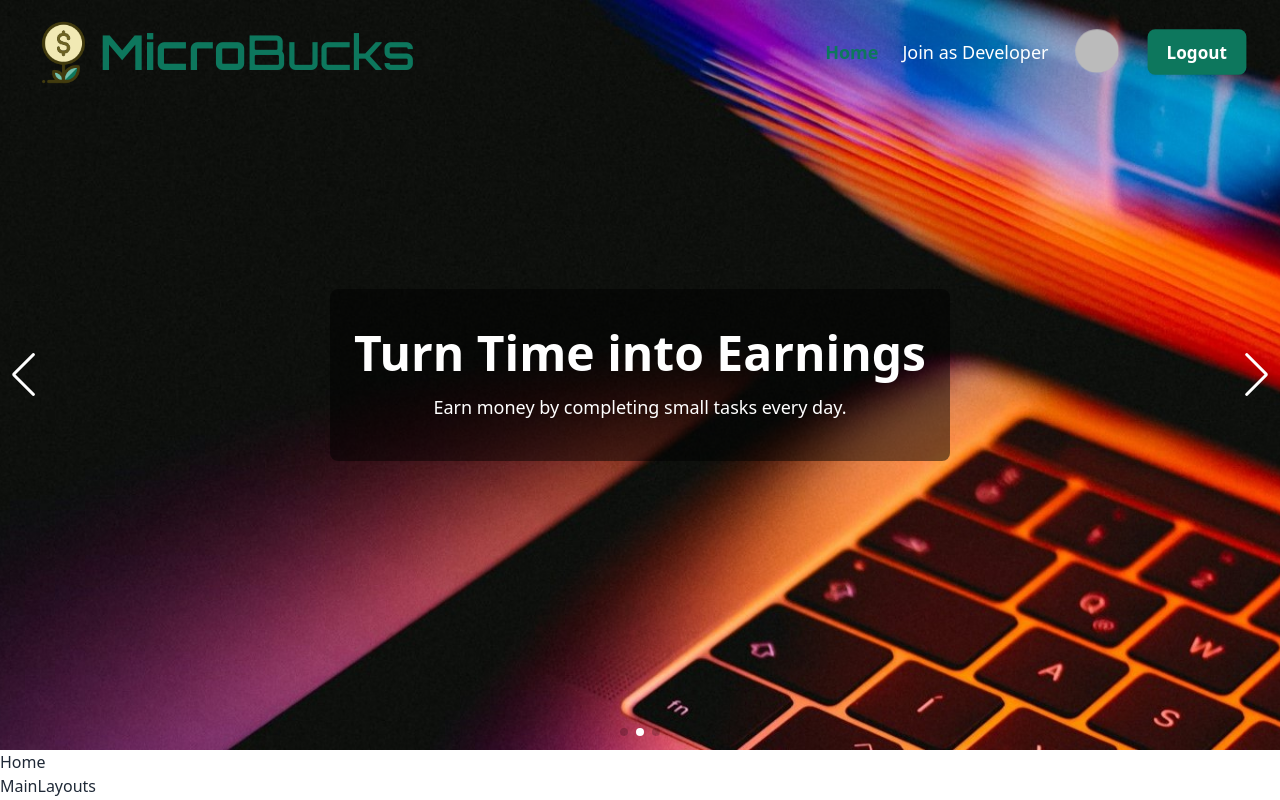
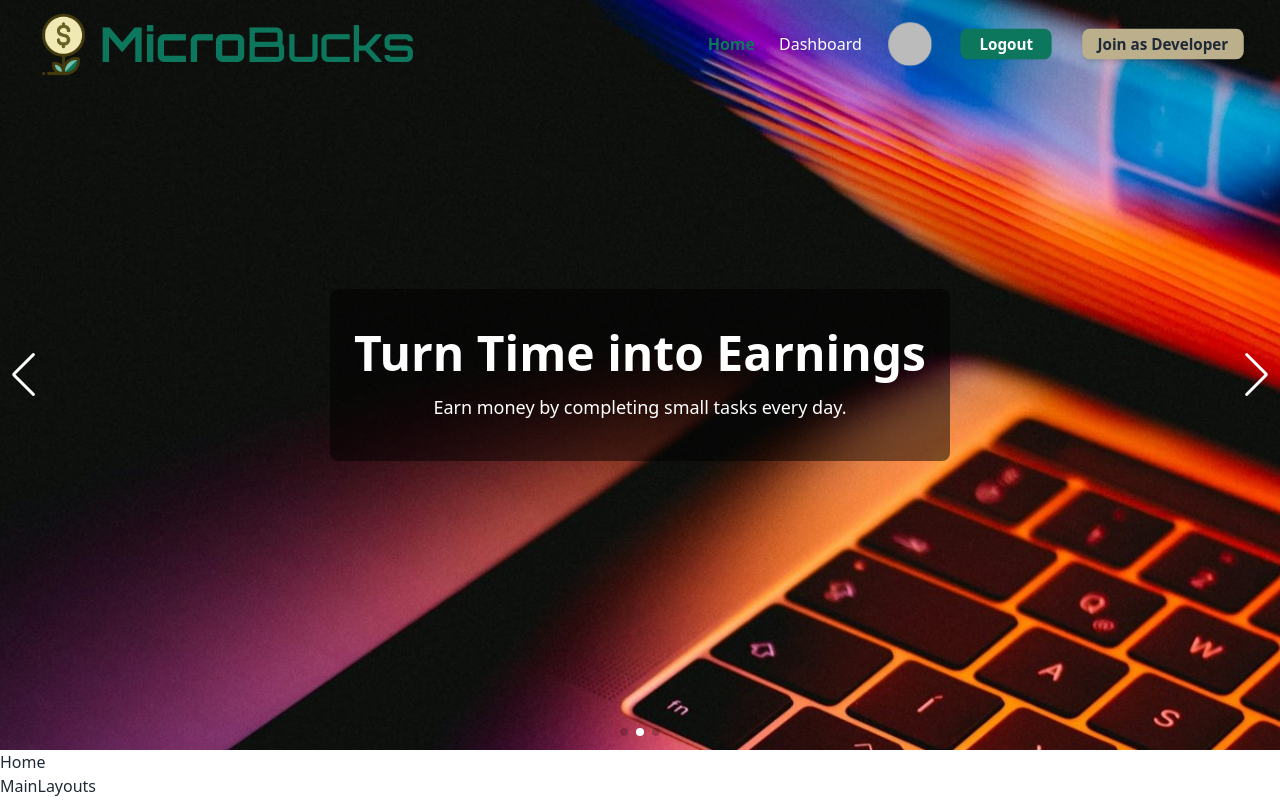
Before and after one commit to fahimprito/MicroBucks-client, a React (Vite) app: page / in a window 1280 px wide. Built offline with nearby package versions, Linux system fonts and the light colour scheme; no server answers; sample sign-in values are in the browser's storage.

Commit message:
navbar update, private route set

```diff
--- a/src/components/Navbar/Navbar.jsx
+++ b/src/components/Navbar/Navbar.jsx
@@ -41,14 +41,21 @@ const Navbar = () => {
                     Home
                 </NavLink>
             </li>
+
+            {
+                user && (
+                    <>
                         <li>
                             <NavLink
-                    to="/join-as-developer"
+                                to="/dashboard"
                                 className={({ isActive }) => (isActive ? "font-bold text-primary" : `${homeLocation ? `${navbarBackground ? "text-black" : "lg:text-white"}` : ""}`)}
                             >
-                    Join as Developer
+                                Dashboard
                             </NavLink>
                         </li>
+                    </>
+                )
+            }
 
             {
                 user ? (
@@ -70,7 +77,7 @@ const Navbar = () => {
                         <li>
                             <button
                                 onClick={logOutUser}
-                                className="btn max-sm:btn-sm bg-primary text-white hover:bg-[#0d775dd7] font-semibold text-lg px-5 border-none">
+                                className="btn btn-sm bg-primary text-white hover:bg-[#0d775dd7] font-semibold text-base px-5 border-none">
                                 Logout
                             </button>
                         </li>
@@ -80,28 +87,34 @@ const Navbar = () => {
                         <li>
                             <Link
                                 to="/login"
-                                className="btn max-sm:btn-sm bg-primary text-white hover:bg-[#0d775dd7] font-semibold text-lg px-5 border-none">
+                                className="btn btn-sm bg-primary text-white hover:bg-[#0d775dd7] font-semibold text-base px-5 border-none">
                                 Login
                             </Link>
                         </li>
                         <li>
                             <Link
                                 to="/register"
-                                className="btn max-sm:btn-sm bg-primary text-white hover:bg-[#0d775dd7] font-semibold text-lg px-5 border-none">
+                                className="btn btn-sm bg-primary text-white hover:bg-[#0d775dd7] font-semibold text-base px-5 border-none">
                                 Register
                             </Link>
                         </li>
                     </>
                 )
             }
+            <li
+                onClick={() => window.open("https://github.com/Programming-Hero-Web-Course4/b10a12-client-side-fahimprito", "_blank")}
+                className="btn btn-sm bg-accent hover:bg-[#d1c190] text-gray-800 text-base px-4 rounded-lg shadow-md border-none"
+            >
+                Join as Developer
+            </li>
+
         </>
     );
 
     return (
-        // <nav className=" px-4 py-3 shadow-md">
         <nav className={`fixed top-0 w-full z-10 py-1 transition-colors duration-300 ${navbarBackground ? "bg-white shadow-lg" : "bg-transparent"
             }`}>
-            <div className="container mx-auto px-8 pt-4 flex justify-between items-center">
+            <div className="container mx-auto px-8 py-4 sm:py-2 flex justify-between items-center">
                 {/* Logo */}
                 <Link className="flex items-center gap-1">
                     <img className="w-10 sm:w-16" src={logo} alt="MicroBucks Logo" />
@@ -112,7 +125,17 @@ const Navbar = () => {
 
                 <div className="lg:hidden flex items-center gap-4">
                     {/* user icon  */}
-
+                    {
+                        user && <div className="relative group">
+                            <label tabIndex={0} className="btn btn-ghost btn-circle avatar border mt-1">
+                                <img src={user.photoURL} alt="User Icon" className="rounded-full" />
+                            </label>
+                            <span
+                                className="absolute top-14 right-0 bg-white text-black px-3 py-1 rounded shadow-md text-sm hidden group-hover:block whitespace-nowrap z-10">
+                                {user.displayName}
+                            </span>
+                        </div>
+                    }
 
                     {/* Menubar */}
                     <button
@@ -125,7 +148,7 @@ const Navbar = () => {
 
 
                 {/* Desktop Links */}
-                <ul className="hidden lg:flex space-x-6 text-lg items-center font-medium">
+                <ul className="hidden lg:flex space-x-6 text-base items-center font-medium">
                     {navLinks}
                 </ul>
             </div>
@@ -135,10 +158,10 @@ const Navbar = () => {
                 initial={{ opacity: 0, height: 0 }}
                 animate={isOpen ? { opacity: 1, height: "auto" } : { opacity: 0, height: 0 }}
                 transition={{ duration: 0.3 }}
-                className={`mobile-menu lg:hidden overflow-hidden px-6 pb-4 bg-white`}
+                className={`mobile-menu lg:hidden overflow-hidden px-8 bg-white`}
             >
                 <ul
-                    className="space-y-4 mt-3 text-lg"
+                    className="space-y-4 my-7 text-lg"
                     onClick={() => setIsOpen(false)}
                 >
                     {navLinks}
--- /dev/null
+++ b/src/layouts/Dashboard.jsx
@@ -0,0 +1,13 @@
+import { Outlet } from "react-router-dom";
+
+
+const Dashboard = () => {
+    return (
+        <div>
+            Dashboard
+            <Outlet></Outlet>
+        </div>
+    );
+};
+
+export default Dashboard;
--- /dev/null
+++ b/src/routes/PrivateRoute.jsx
@@ -0,0 +1,25 @@
+import { Navigate, useLocation } from 'react-router-dom';
+import PropTypes from 'prop-types';
+import useAuth from '../hooks/useAuth';
+
+const PrivateRoute = ({ children }) => {
+    const { user, loading } = useAuth();
+    const location = useLocation();
+    // console.log(location)
+
+    if (loading) {
+        return <div className='flex justify-center min-h-[80vh]'><span className="loading loading-ring loading-lg"></span></div>
+    }
+
+    if (user) {
+        return children;
+    }
+
+    return <Navigate to="/login" state={location?.pathname}></Navigate>
+};
+
+PrivateRoute.propTypes = {
+    children: PropTypes.node.isRequired,
+};
+
+export default PrivateRoute;
--- a/src/routes/Routes.jsx
+++ b/src/routes/Routes.jsx
@@ -4,6 +4,8 @@ import Home from "../pages/Home/Home";
 import Login from "../pages/Login/Login";
 import Register from "../pages/Register/Register";
 import ErrorPage from "../components/ErrorPage/ErrorPage";
+import Dashboard from "../layouts/Dashboard";
+import PrivateRoute from "./PrivateRoute";
 
 const router = createBrowserRouter([
     {
@@ -25,6 +27,17 @@ const router = createBrowserRouter([
             },
         ]
     },
+    {
+        path: "/dashboard",
+        element: <PrivateRoute><Dashboard></Dashboard></PrivateRoute>,
+        errorElement: <ErrorPage></ErrorPage>,
+        children: [
+            {
+                path: "/dashboard",
+                element: <Home></Home>,
+            },
+        ]
+    }
 ]);
 
 export default router;
```
Lines whose indentation alone changed are shown as unchanged.
